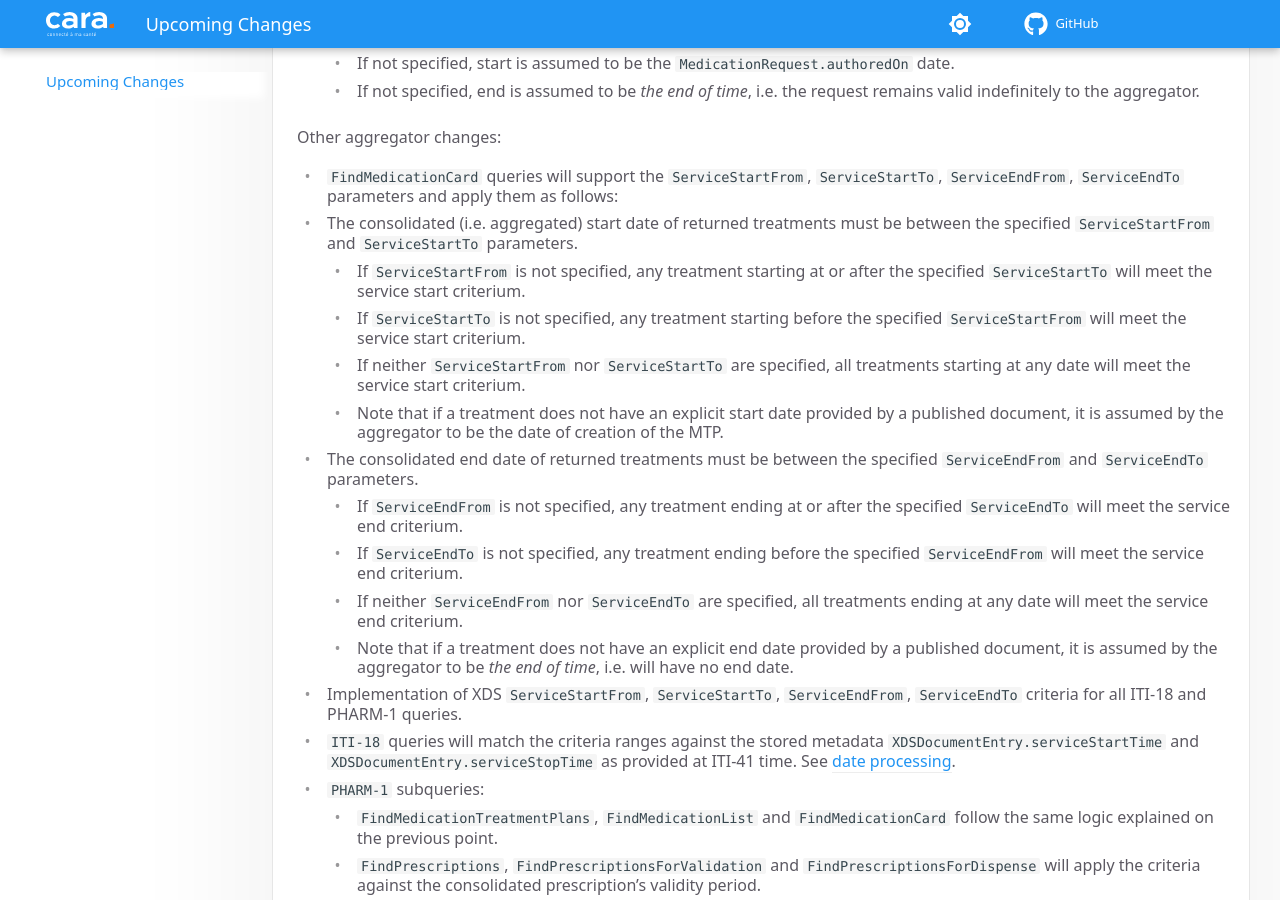
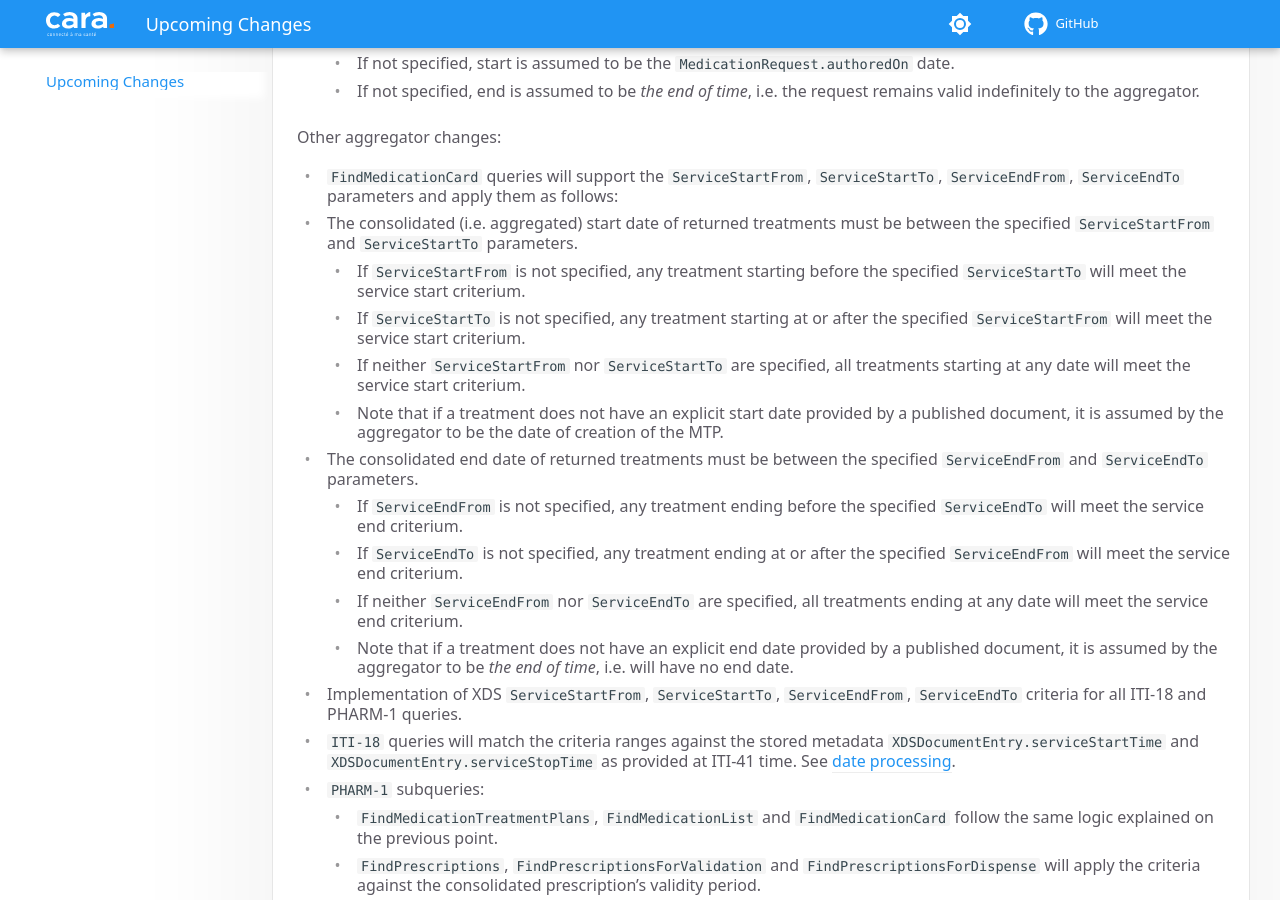
Before and after one commit to CARA-ch/emed-service-guide, an MkDocs documentation site: the page built from docs/other/upcoming_changes.md, in a window 1280 px wide and 900 px high, scrolled down 1431 px. Built offline with MkDocs 1.6.1 and Material for MkDocs 9.7.7, drawn with Linux system fonts in a browser that asks for light colours; comment, search, counter and statistics services are not loaded.

```diff
--- a/docs/other/upcoming_changes.md
+++ b/docs/other/upcoming_changes.md
@@ -44,13 +44,13 @@ Other aggregator changes:
 
 - `FindMedicationCard` queries will support the `ServiceStartFrom`, `ServiceStartTo`, `ServiceEndFrom`, `ServiceEndTo` parameters and apply them as follows:
   - The consolidated (i.e. aggregated) start date of returned treatments must be between the specified `ServiceStartFrom` and `ServiceStartTo` parameters.
-    - If `ServiceStartFrom` is not specified, any treatment starting at or after the specified `ServiceStartTo` will meet the service start criterium.
-	- If `ServiceStartTo` is not specified,  any treatment starting before the specified `ServiceStartFrom` will meet the service start criterium.
+    - If `ServiceStartFrom` is not specified,  any treatment starting before the specified `ServiceStartTo` will meet the service start criterium.
+	- If `ServiceStartTo` is not specified, any treatment starting at or after the specified `ServiceStartFrom` will meet the service start criterium.
 	- If neither `ServiceStartFrom` nor `ServiceStartTo` are specified, all treatments starting at any date will meet the service start criterium.
 	- Note that if a treatment does not have an explicit start date provided by a published document, it is assumed by the aggregator to be the date of creation of the MTP.
   - The consolidated end date of returned treatments must be between the specified `ServiceEndFrom` and `ServiceEndTo` parameters.
-    - If `ServiceEndFrom` is not specified, any treatment ending at or after the specified `ServiceEndTo` will meet the service end criterium.
-	- If `ServiceEndTo` is not specified,  any treatment ending before the specified `ServiceEndFrom` will meet the service end criterium.
+    - If `ServiceEndFrom` is not specified,  any treatment ending before the specified `ServiceEndTo` will meet the service end criterium.
+	- If `ServiceEndTo` is not specified, any treatment ending at or after the specified `ServiceEndFrom` will meet the service end criterium.
 	- If neither `ServiceEndFrom` nor `ServiceEndTo` are specified, all treatments ending at any date will meet the service end criterium.
 	- Note that if a treatment does not have an explicit end date provided by a published document, it is assumed by the aggregator to be *the end of time*, i.e. will have no end date.
 - Implementation of XDS `ServiceStartFrom`, `ServiceStartTo`, `ServiceEndFrom`, `ServiceEndTo` criteria for all ITI-18 and PHARM-1 queries.
```
